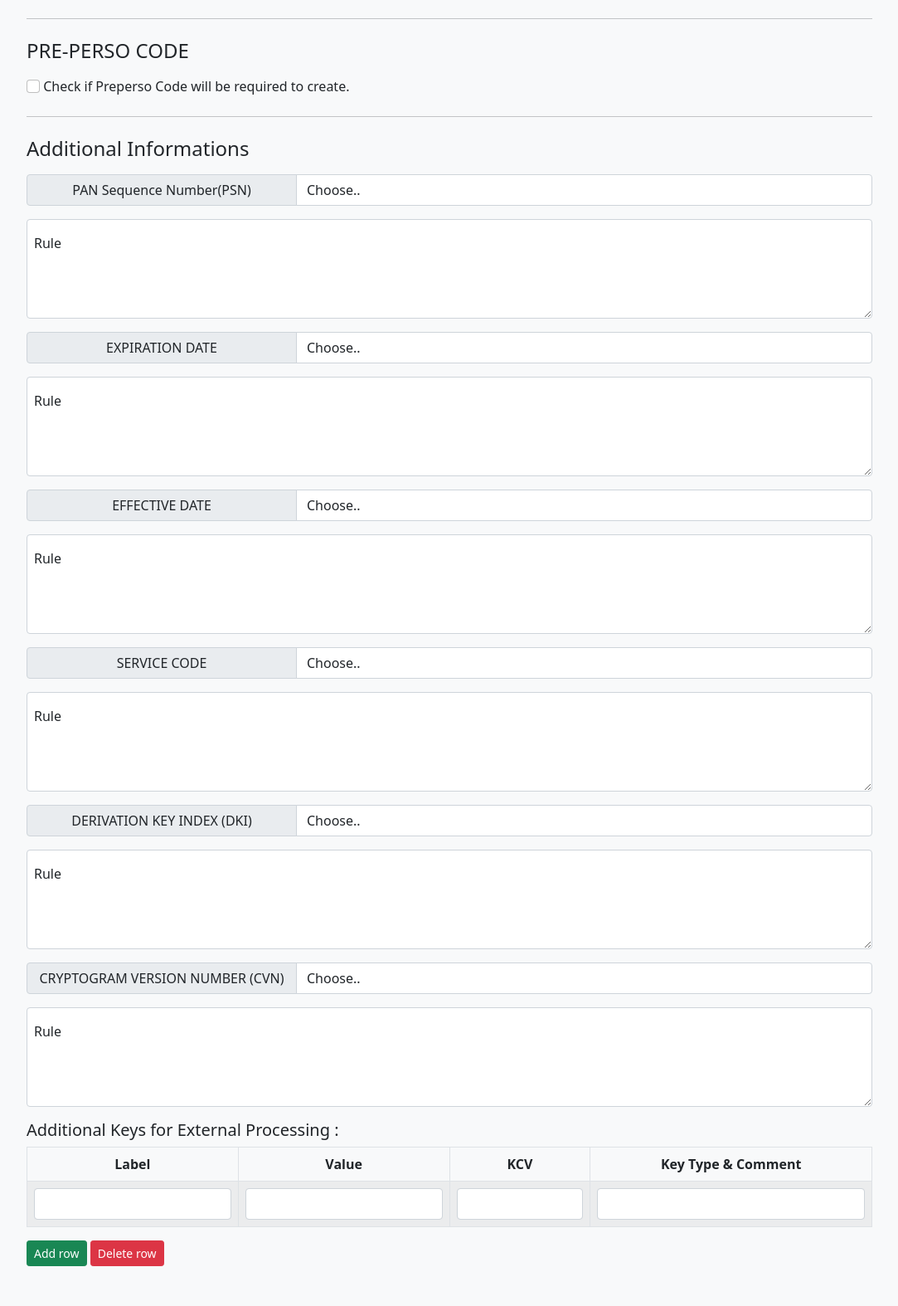
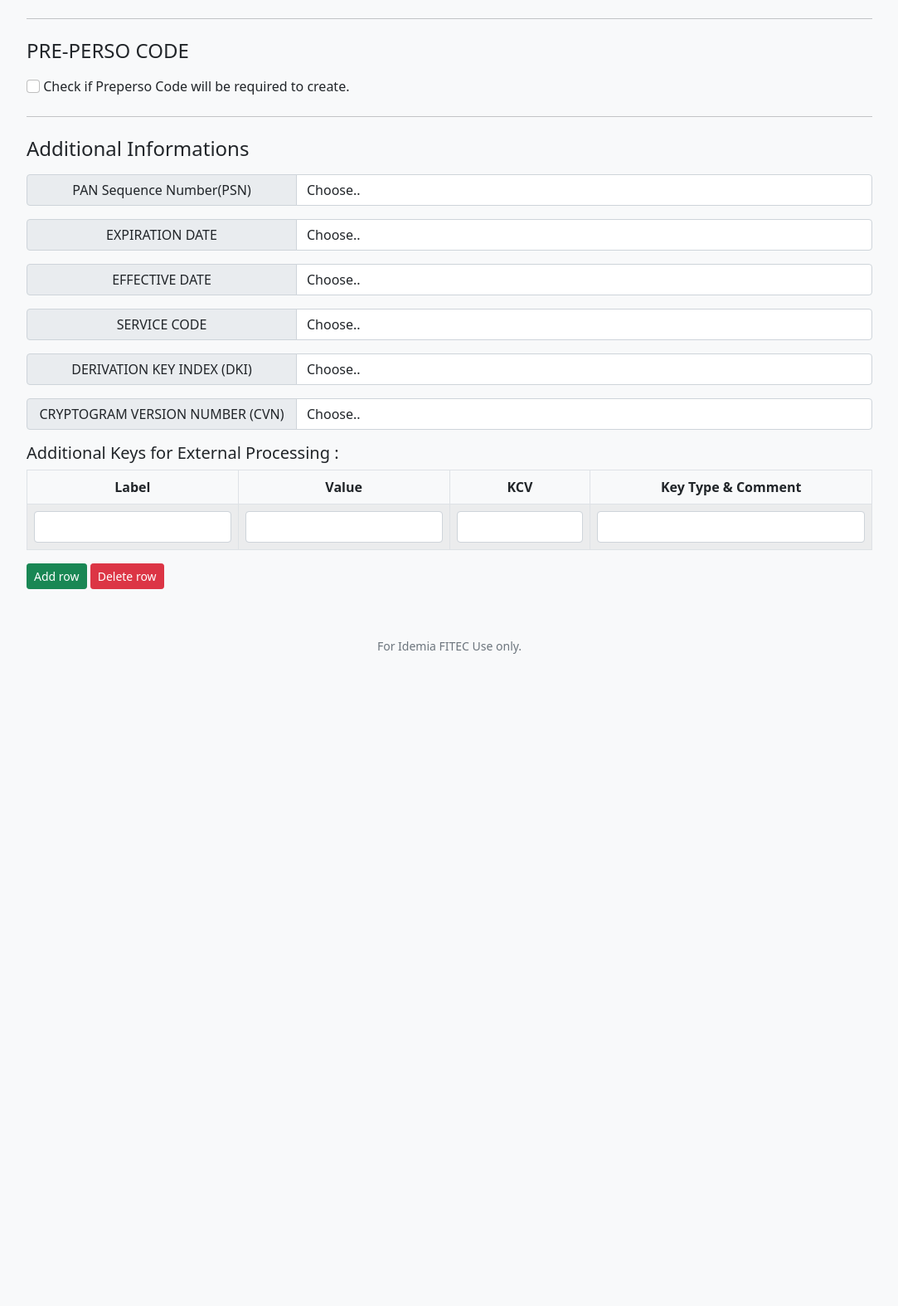
Before and after one commit to er01pr/APPD-v2, a Flask app: page /pprofile in a window 1280 px wide. Shown: the part 2070-3644 px from the top of the page at 83% size, without its empty margins (98-1181 px from the left). Run offline with Flask 2, Linux system fonts and the light colour scheme.

Commit message:
Added show-hide feat to ADditional Info

```diff
--- a/static/styles.css
+++ b/static/styles.css
@@ -40,7 +40,7 @@ body {
 	height: 350px !important;
 }
 
-#hidden_track1txt, #hidden_track2txt, #hidden_track3txt, #hiddenEmv, #hiddenRSA, #hidden_cvc3, #hidden_PIN
+#hidden_track1txt, #hidden_track2txt, #hidden_track3txt, #hiddenEmv, #hiddenRSA, #hidden_cvc3, #hidden_PIN, #hidden_PSN, #hidden_exp, #hidden_eff, #hidden_servcode, #hidden_DKI, #hidden_CVN
 {
 	display : none
 }
--- a/templates/productionProfile.html
+++ b/templates/productionProfile.html
@@ -375,14 +375,14 @@
                     <div class="input-group-text">
                         <label class="additionalInfoLabel">PAN Sequence Number(PSN)</label>
                     </div>
-                    <select id="track1" type="text" class="form-control" placeholder="Choose.." required>
+                    <select id="track1" type="text" class="form-control" placeholder="Choose.." required onchange="showDiv('hidden_PSN', this)">
                         <option value="" disabled selected>Choose..</option>
-                        <option value="defbyRule">Defined by Rule</option>
+                        <option value="1">Defined by Rule</option>
                         <option value="defbyInput">Defined within Input File</option>
                         <option value="sameAsRef">Same as Reference Profile</option>
                     </select>
                 </div>
-                <div class="form-floating mb-3">
+                <div class="form-floating mb-3" id="hidden_PSN">
                     <textarea class="form-control infoTxtLabel" placeholder="Leave a comment here"></textarea>
                     <label class="ms-2 infoTxtLabel">Rule</label>
                 </div>
@@ -390,14 +390,14 @@
                     <div class="input-group-text">
                         <label class="additionalInfoLabel">EXPIRATION DATE</label>
                     </div>
-                    <select id="track1" type="text" class="form-control" placeholder="Choose.." required>
+                    <select id="track1" type="text" class="form-control" placeholder="Choose.." required onchange="showDiv('hidden_exp', this)">
                         <option value="" disabled selected>Choose..</option>
-                        <option value="defbyRule">Defined by Rule</option>
+                        <option value="1">Defined by Rule</option>
                         <option value="defbyInput">Defined within Input File</option>
                         <option value="sameAsRef">Same as Reference Profile</option>
                     </select>
                 </div>
-                <div class="form-floating mb-3">
+                <div class="form-floating mb-3" id="hidden_exp">
                     <textarea class="form-control infoTxtLabel" placeholder="Leave a comment here"></textarea>
                     <label class="ms-2 infoTxtLabel">Rule</label>
                 </div>
@@ -405,14 +405,14 @@
                     <div class="input-group-text">
                         <label class="additionalInfoLabel">EFFECTIVE DATE</label>
                     </div>
-                    <select id="track1" type="text" class="form-control" placeholder="Choose.." required>
+                    <select id="track1" type="text" class="form-control" placeholder="Choose.." required onchange="showDiv('hidden_eff', this)">
                         <option value="" disabled selected>Choose..</option>
-                        <option value="defbyRule">Defined by Rule</option>
+                        <option value="1">Defined by Rule</option>
                         <option value="defbyInput">Defined within Input File</option>
                         <option value="sameAsRef">Same as Reference Profile</option>
                     </select>
                 </div>
-                <div class="form-floating mb-3">
+                <div class="form-floating mb-3" id="hidden_eff">
                     <textarea class="form-control infoTxtLabel" placeholder="Leave a comment here"></textarea>
                     <label class="ms-2 infoTxtLabel">Rule</label>
                 </div>
@@ -420,14 +420,14 @@
                     <div class="input-group-text">
                         <label class="additionalInfoLabel">SERVICE CODE</label>
                     </div>
-                    <select id="track1" type="text" class="form-control" placeholder="Choose.." required>
+                    <select id="track1" type="text" class="form-control" placeholder="Choose.." required onchange="showDiv('hidden_servcode', this)">
                         <option value="" disabled selected>Choose..</option>
-                        <option value="defbyRule">Defined by Rule</option>
+                        <option value="1">Defined by Rule</option>
                         <option value="defbyInput">Defined within Input File</option>
                         <option value="sameAsRef">Same as Reference Profile</option>
                     </select>
                 </div>
-                <div class="form-floating mb-3">
+                <div class="form-floating mb-3" id="hidden_servcode">
                     <textarea class="form-control infoTxtLabel" placeholder="Leave a comment here"></textarea>
                     <label class="ms-2 infoTxtLabel">Rule</label>
                 </div>
@@ -435,14 +435,14 @@
                     <div class="input-group-text">
                         <label class="additionalInfoLabel">DERIVATION KEY INDEX (DKI)</label>
                     </div>
-                    <select id="dki" type="text" class="form-control" placeholder="Choose.." required>
+                    <select id="dki" type="text" class="form-control" placeholder="Choose.." required onchange="showDiv('hidden_DKI', this)">
                         <option value="" disabled selected>Choose..</option>
-                        <option value="defbyRule">Defined by Rule</option>
+                        <option value="1">Defined by Rule</option>
                         <option value="defbyInput">Defined within Input File</option>
                         <option value="sameAsRef">Same as Reference Profile</option>
                     </select>
                 </div>
-                <div class="form-floating mb-3">
+                <div class="form-floating mb-3" id="hidden_DKI">
                     <textarea class="form-control infoTxtLabel" placeholder="Leave a comment here"></textarea>
                     <label class="ms-2 infoTxtLabel">Rule</label>
                 </div>
@@ -450,14 +450,14 @@
                     <div class="input-group-text">
                         <label class="additionalInfoLabel">CRYPTOGRAM VERSION NUMBER (CVN)</label>
                     </div>
-                    <select id="track1" type="text" class="form-control" placeholder="Choose.." required>
+                    <select id="track1" type="text" class="form-control" placeholder="Choose.." required required onchange="showDiv('hidden_CVN', this)">
                         <option value="" disabled selected>Choose..</option>
-                        <option value="defbyRule">Defined by Rule</option>
+                        <option value="1">Defined by Rule</option>
                         <option value="defbyInput">Defined within Input File</option>
                         <option value="sameAsRef">Same as Reference Profile</option>
                     </select>
                 </div>
-                <div class="form-floating mb-3">
+                <div class="form-floating mb-3" id="hidden_CVN">
                     <textarea class="form-control infoTxtLabel" placeholder="Leave a comment here"></textarea>
                     <label class="ms-2 infoTxtLabel">Rule</label>
                 </div>
```
